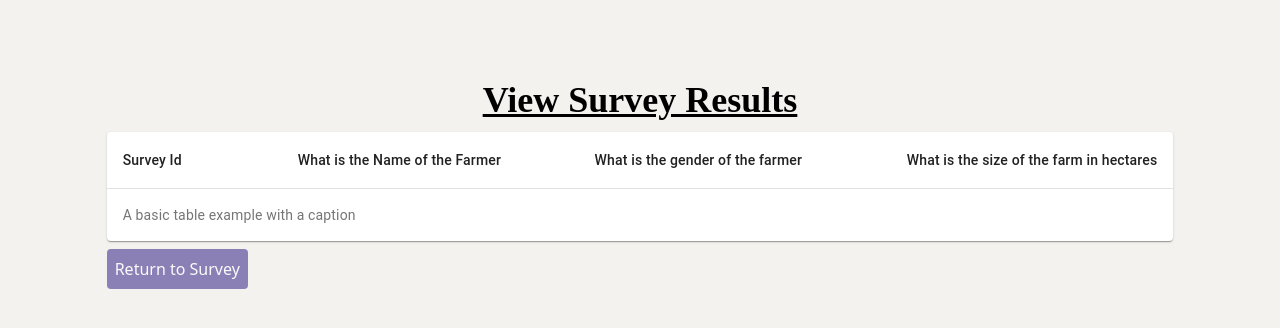
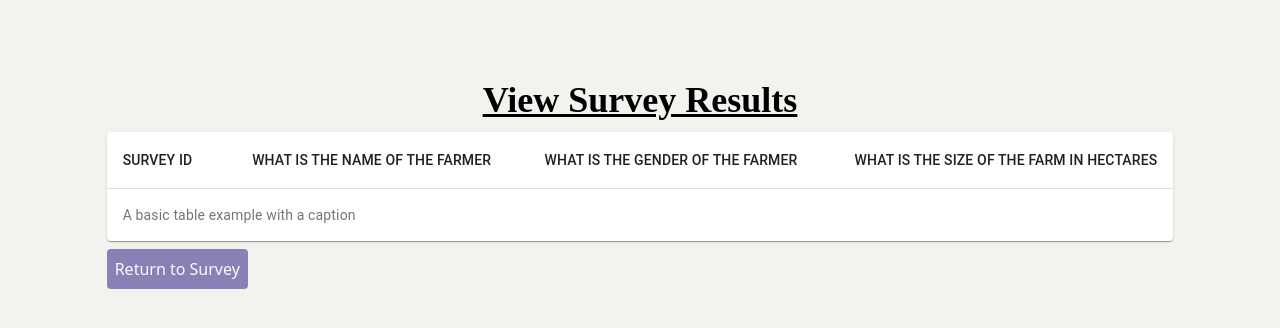
Before and after one commit to Marcos8060/Dynamic-Mobility, a React (Create React App) app: page /response in a window 1280 px wide. Shown: the top 328 px of the page. Built offline with nearby package versions, Linux system fonts and the light colour scheme; a web font is replaced by a local one.

Commit message:
made minor changes

```diff
--- a/src/pages/Response.js
+++ b/src/pages/Response.js
@@ -35,10 +35,10 @@ const Response = () => {
           <caption>A basic table example with a caption</caption>
           <TableHead>
             <TableRow>
-              <TableCell>Survey Id</TableCell>
-              <TableCell align="right">What is the Name of the Farmer</TableCell>
-              <TableCell align="right">What is the gender of the farmer</TableCell>
-              <TableCell align="right">What is the size of the farm in hectares</TableCell>
+              <TableCell className='uppercase'>Survey Id</TableCell>
+              <TableCell align="right" className='uppercase'>What is the Name of the Farmer</TableCell>
+              <TableCell align="right" className='uppercase'>What is the gender of the farmer</TableCell>
+              <TableCell align="right" className='uppercase'>What is the size of the farm in hectares</TableCell>
             </TableRow>
           </TableHead>
           {responses.responses.map((response) =>(
```
